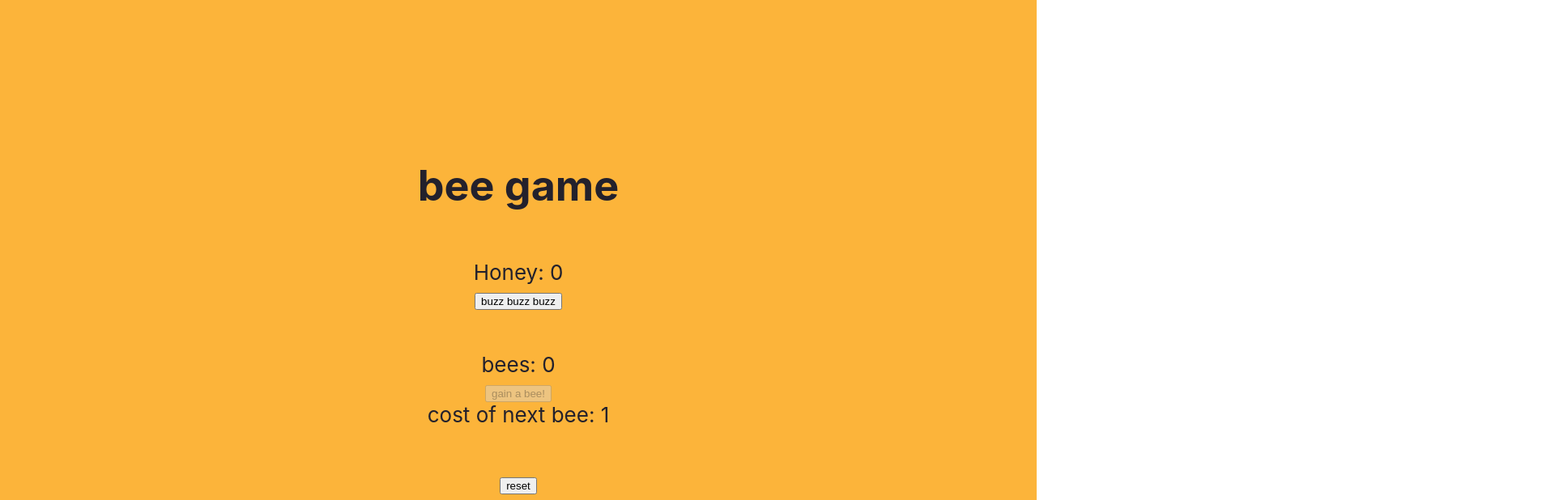
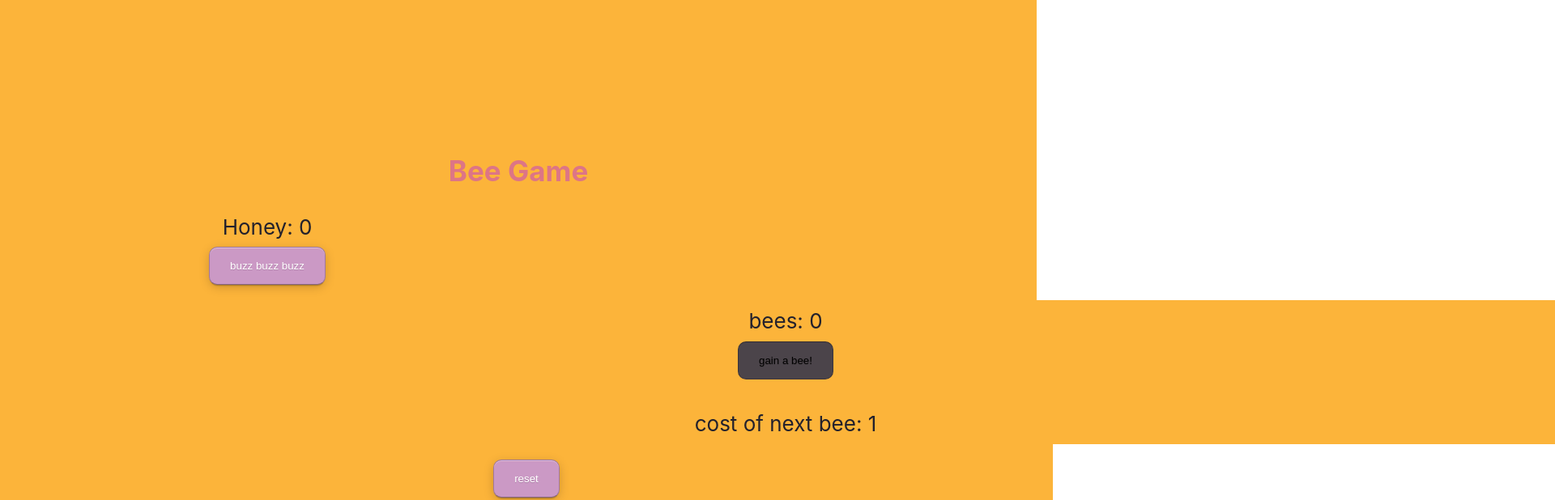
Before and after one commit to LukeLavan/SD-D-TeamIdle, a React (Create React App) app: page / in a window 1280 px wide. Shown: the top 618 px of the page at 81% size, 1920 px wide, since content can reach past the window. Built offline with nearby package versions, Linux system fonts and the light colour scheme.

Commit message:
Create button UI and updates to App file design

```diff
--- a/src/App.css
+++ b/src/App.css
@@ -3,13 +3,50 @@
  * file, You can obtain one at https://mozilla.org/MPL/2.0/. */
 
 .App {
-  text-align: center;
   background-color: #fcb43a;
   min-height: 100vh;
   display: flex;
   flex-direction: column;
-  align-items: center;
   justify-content: center;
-  font-size: calc(10px + 2vmin);
   color: #23212c;
 }
+
+/* Header 1 formating (this is the title basically) */
+h1 {
+  color: rgb(221, 117, 134);
+  font-family: -apple-system, BlinkMacSystemFont, 'Segoe UI', Roboto, Oxygen,
+    Ubuntu, Cantarell, 'Open Sans', 'Helvetica Neue', sans-serif;
+  font-size: 35px;
+  font-weight: bold;
+  text-align: center;
+}
+
+/* Create three unequal columns that floats next to each other */
+.column {
+  float: left;
+  padding: 10px;
+  background-color: #fcb43a;
+  color: #23212c;
+  align-items: center;
+  font-size: calc(10px + 2vmin);
+  text-align: center;
+}
+
+.left {
+  width: 50%;
+}
+
+.right {
+  width: 150%;
+}
+
+.middle {
+  width: 100%;
+}
+
+/* Clear floats after the columns */
+.row:after {
+  content: '';
+  display: table;
+  clear: both;
+}
--- a/src/App.tsx
+++ b/src/App.tsx
@@ -5,6 +5,8 @@
 import { usePersistentState } from './PersistentState';
 import { useState, useEffect } from 'react';
 import './App.css';
+import Button from './Button';
+import './Button.css';
 
 function App(): JSX.Element {
   const variableDefaults = {
@@ -62,22 +64,31 @@ function App(): JSX.Element {
 
   return (
     <div className="App">
-      <h1>bee game</h1>
-      <p>
-        Honey: {honey} <br />
-        <button onClick={incrementHoney}>buzz buzz buzz</button>
-      </p>
-      <p>
-        bees: {bees} <br />
-        <button disabled={honey < costOfNextBee} onClick={incrementBees}>
-          gain a bee!
-        </button>
-        <br />
-        cost of next bee: {costOfNextBee} <br />
-      </p>
-      <p>
-        <button onClick={reset}>reset</button>
-      </p>
+      <h1>Bee Game</h1>
+      <div className="row">
+        <div className="column left">
+          Honey: {honey}
+          <Button
+            textToDisplay="buzz buzz buzz"
+            clickFunction={incrementHoney}
+          />
+        </div>
+      </div>
+      <div className="row">
+        <div className="column right">
+          bees: {bees}
+          <Button
+            textToDisplay="gain a bee!"
+            clickFunction={incrementBees}
+            disabledFunction={() => honey < costOfNextBee}
+          />
+          <br />
+          cost of next bee: {costOfNextBee}
+        </div>
+        <div className="column middle">
+          <Button textToDisplay="reset" clickFunction={reset} />
+        </div>
+      </div>
     </div>
   );
 }
--- /dev/null
+++ b/src/Button.css
@@ -0,0 +1,111 @@
+/* This Source Code Form is subject to the terms of the Mozilla Public
+ * License, v. 2.0. If a copy of the MPL was not distributed with this
+ * file, You can obtain one at https://mozilla.org/MPL/2.0/. */
+
+/* Generic state for button */
+button {
+    margin: 9px;
+    background-color: #cb99c5;
+	color: white; /* Color of text displayed */
+	border-radius: 10px;	/* Makes button rounded */
+	padding: 15px 25px;
+	display: inline-block;
+	border: 1px solid rgba(0,0,0,0.21);
+	border-bottom-color: rgba(0,0,0,0.34);
+	text-shadow:0 1px 0 rgba(0,0,0,0.15);
+	box-shadow: 0 1px 0 rgba(255,255,255,0.34) inset,
+				      0 2px 0 -1px rgba(0,0,0,0.13),
+				      0 3px 0 -1px rgba(0,0,0,0.08),
+				      0 3px 13px -1px rgba(0,0,0,0.21);
+}
+
+/* Active state for button */
+button:active {
+    top: 1px;
+	border-color: rgba(0,0,0,0.34) rgba(0,0,0,0.21) rgba(0,0,0,0.21);
+	box-shadow: 0 1px 0 rgba(255,255,255,0.89),0 1px rgba(0,0,0,0.05) inset;
+	position: relative;
+    box-shadow: 0 0 #BA8CB5;
+    background-color: #BA8CB5;
+
+}
+
+/* Disabled state for button */
+button:disabled {
+    top: 1px;
+	border-color: rgba(0,0,0,0.34) rgba(0,0,0,0.21) rgba(0,0,0,0.21);
+	box-shadow: 0 1px 0 rgba(255,255,255,0.89),0 1px rgba(0,0,0,0.05) inset;
+	position: relative;
+    box-shadow: 0 0 #696569;
+    background-color: #4b444a;
+	color: black; /* color of text */
+
+}
+
+/* Potiental colors for different buttons */
+.color .red    {background: #fa5a5a;}
+.color .yellow {background: #f0d264;}
+.color .green  {background: #82c8a0;}
+.color .cyan   {background: #7fccde;}
+.color .blue   {background: #6698cb;}
+.color .purple {background: #cb99c5;}
+
+/* Potiental sizes for different buttons */
+.btn.large {
+  padding: 20px 40px;
+  font-size: 22px;
+}
+.btn.small {
+  padding: 8px 18px;
+  font-size: 14px;
+}
+.btn.mini {
+  padding: 4px 12px;
+  font-size: 12px;
+}
+.btn.block {
+  display: block;
+  width: 60%;
+  margin-left: auto;
+  margin-right: auto;
+  text-align: center;
+}
+
+/* Colors for active buttons */
+.btn.blue {box-shadow: 0px 4px #74a3b0;}
+.btn.blue:active {box-shadow: 0 0 #74a3b0; background-color: #709CA8;}
+
+.btn.green {box-shadow: 0px 4px 0px #87a86f;}
+.btn.green:active {box-shadow: 0 0 #87a86f; background-color: #87a86f;}
+
+.btn.red {box-shadow:0px 4px 0px #E04342;}
+.btn.red:active {box-shadow: 0 0 #ff4c4b; background-color: #ff4c4b;}
+
+.btn.purple {box-shadow:0px 4px 0px #AD83A8;}
+.btn.purple:active {box-shadow: 0 0 #BA8CB5; background-color: #BA8CB5;}
+
+.btn.cyan {box-shadow:0px 4px 0px #73B9C9;}
+.btn.cyan:active {box-shadow: 0 0 #73B9C9; background-color: #70B4C4;}
+
+.btn.yellow {box-shadow:0px 4px 0px #D1B757;}
+.btn.yellow:active {box-shadow: 0 0 #ff4c4b; background-color: #D6BB59;}
+
+/* Button reference */
+.btn-two {
+	color: white;
+	padding: 15px 25px;
+	display: inline-block;
+	border: 1px solid rgba(0,0,0,0.21);
+	border-bottom-color: rgba(0,0,0,0.34);
+	text-shadow:0 1px 0 rgba(0,0,0,0.15);
+	box-shadow: 0 1px 0 rgba(255,255,255,0.34) inset,
+				      0 2px 0 -1px rgba(0,0,0,0.13),
+				      0 3px 0 -1px rgba(0,0,0,0.08),
+				      0 3px 13px -1px rgba(0,0,0,0.21);
+}
+.btn-two:active {
+	top: 1px;
+	border-color: rgba(0,0,0,0.34) rgba(0,0,0,0.21) rgba(0,0,0,0.21);
+	box-shadow: 0 1px 0 rgba(255,255,255,0.89),0 1px rgba(0,0,0,0.05) inset;
+	position: relative;
+}
--- /dev/null
+++ b/src/Button.tsx
@@ -0,0 +1,26 @@
+/* This Source Code Form is subject to the terms of the Mozilla Public
+ * License, v. 2.0. If a copy of the MPL was not distributed with this
+ * file, You can obtain one at https://mozilla.org/MPL/2.0/. */
+
+import './Button.css';
+
+interface Props {
+  textToDisplay: string;
+  clickFunction: () => void;
+  disabledFunction?: () => boolean;
+}
+
+function Button(props: Props): JSX.Element {
+  return (
+    <div className="Button">
+      <button
+        disabled={props.disabledFunction && props.disabledFunction()}
+        onClick={props.clickFunction}
+      >
+        {props.textToDisplay}
+      </button>
+    </div>
+  );
+}
+
+export default Button;
```
